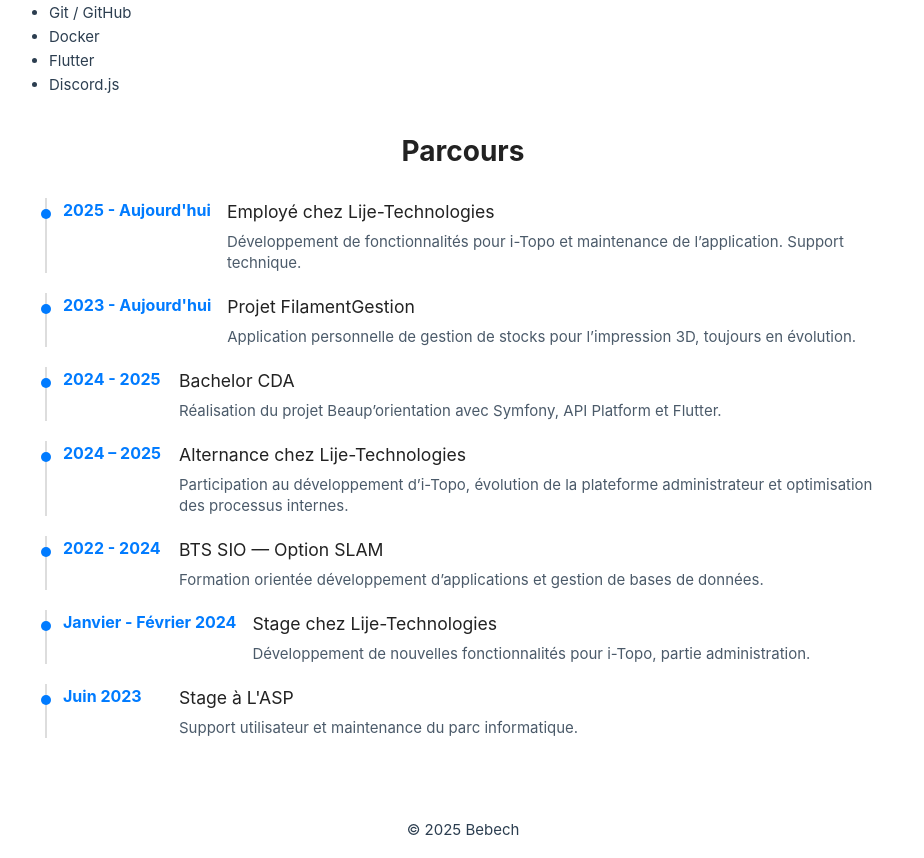
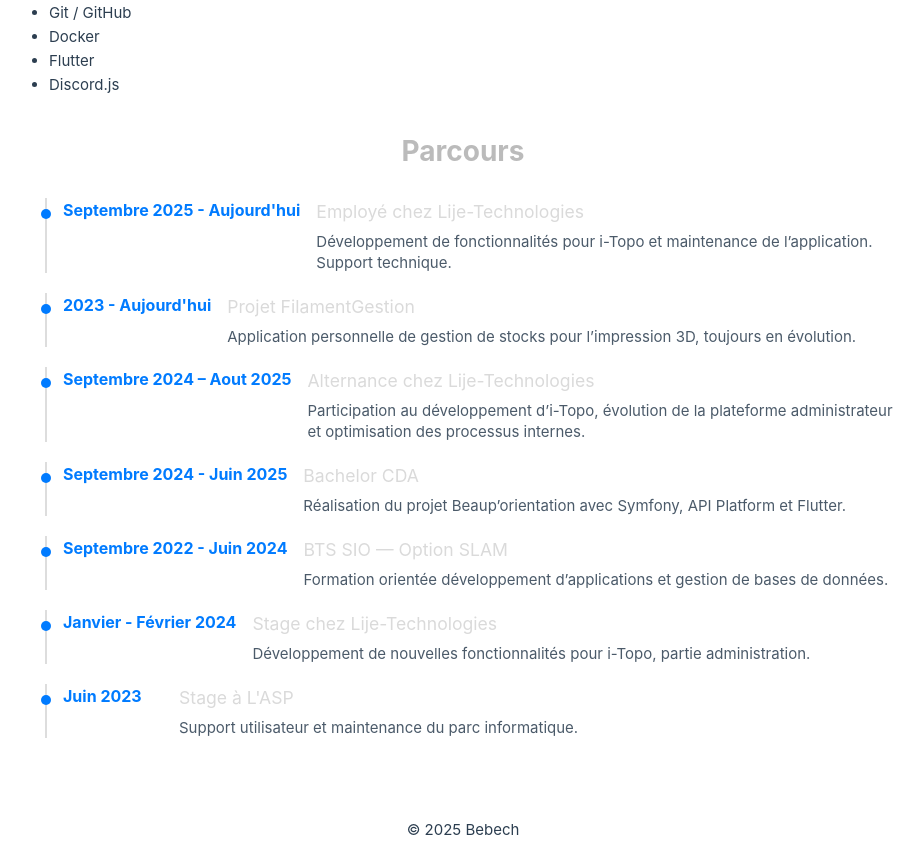
Before and after one commit to Mathbech/portfolio, a Vue app: page /about in a window 1280 px wide. Shown: the part 481-1339 px from the top of the page, without its empty margins (177-1101 px from the left). Built offline with nearby package versions, Linux system fonts and the light colour scheme.

Commit message:
Refactor/timeline: update timeline entries for clarity and consistency in date formatting; adjust color styles for improved readability

```diff
--- a/src/components/about/TimeLine.vue
+++ b/src/components/about/TimeLine.vue
@@ -30,7 +30,7 @@ const props = defineProps<{ items: { year: string; title: string; desc?: string
   margin-bottom: 1.5rem;
   font-size: 1.75rem;
   font-weight: 700;
-  color: #222;
+  color: #bbbbbb;
 }
 
 ol {
@@ -88,7 +88,7 @@ ol {
 .content h3 {
   font-size: 1.1rem;
   margin: 0;
-  color: #222;
+  color: #dadada;
 }
 
 .content p {
--- a/src/data/timelineData.js
+++ b/src/data/timelineData.js
@@ -1,11 +1,11 @@
 export const timelineItems = [
   {
-    year: '2024 – 2025',
+    year: 'Septembre 2024 – Aout 2025',
     title: 'Alternance chez Lije-Technologies',
     desc: 'Participation au développement d’i-Topo, évolution de la plateforme administrateur et optimisation des processus internes.'
   },
   {
-    year: '2024 - 2025',
+    year: 'Septembre 2024 - Juin 2025',
     title: 'Bachelor CDA',
     desc: 'Réalisation du projet Beaup’orientation avec Symfony, API Platform et Flutter.'
   },
@@ -15,12 +15,12 @@ export const timelineItems = [
     desc: 'Application personnelle de gestion de stocks pour l’impression 3D, toujours en évolution.'
   },
   {
-    year: '2022 - 2024',
+    year: 'Septembre 2022 - Juin 2024',
     title: 'BTS SIO — Option SLAM',
     desc: 'Formation orientée développement d’applications et gestion de bases de données.'
   },
   {
-    year: '2025 - Aujourd\'hui',
+    year: 'Septembre 2025 - Aujourd\'hui',
     title: 'Employé chez Lije-Technologies',
     desc: 'Développement de fonctionnalités pour i-Topo et maintenance de l’application. Support technique.'
   },
```
